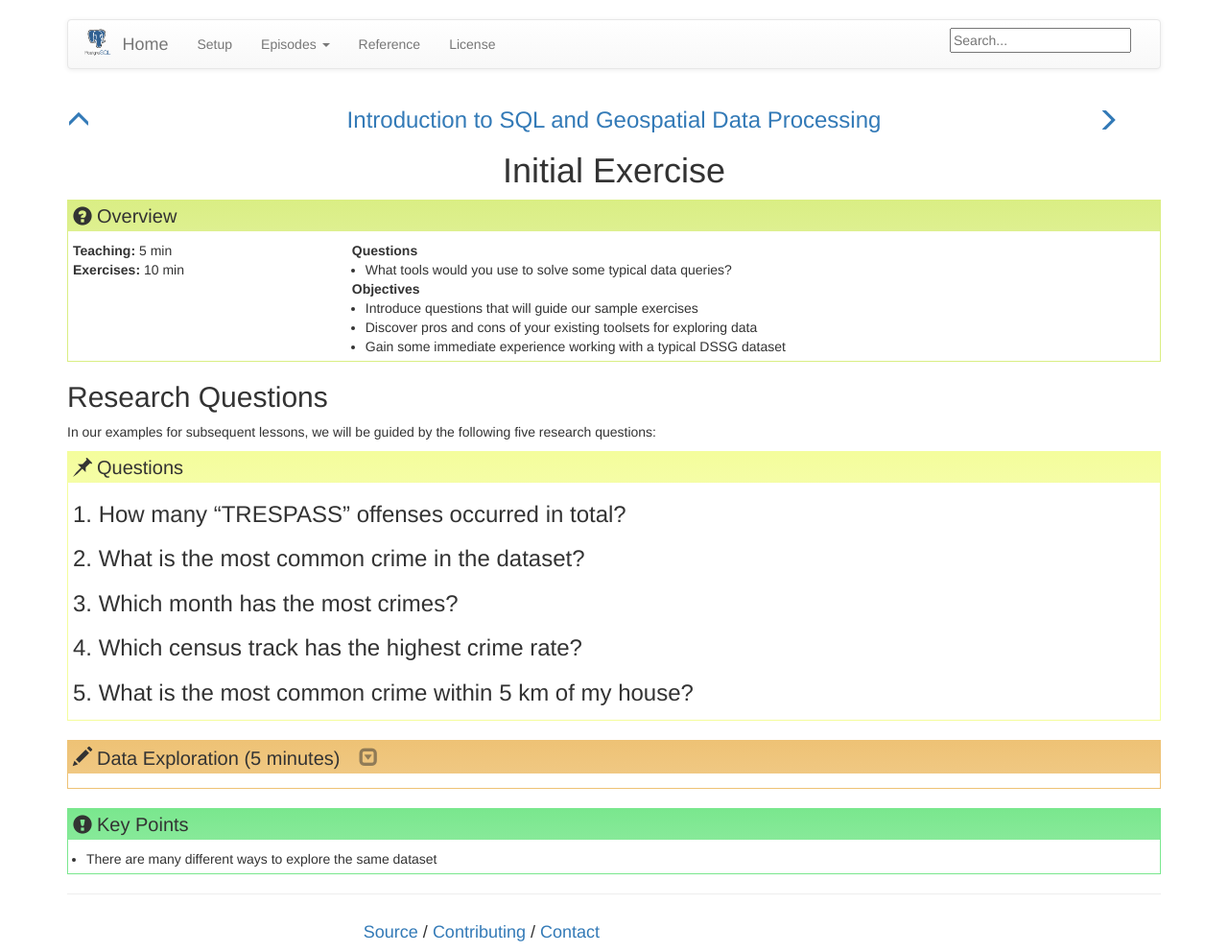
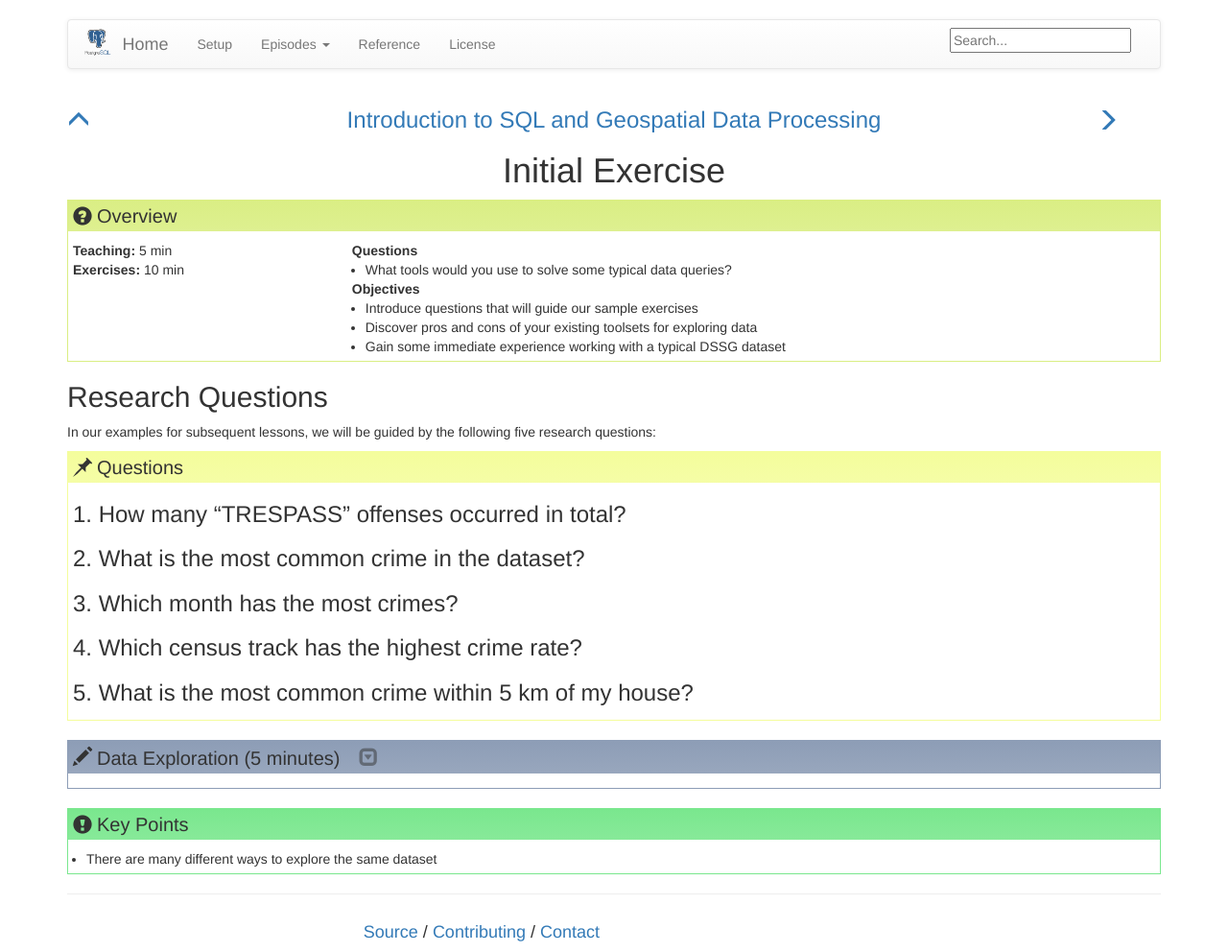
Before and after one commit to uwescience/SQL-geospatial-tutorial, a Jekyll site: the page built from _episodes/00-initialExercise.md, in a window 1280 px wide. Shown: the whole page at 96% size. Built offline with Jekyll 4.4.1, drawn with Linux system fonts in a browser that asks for light colours.

Commit message:
Changing colors

```diff
--- a/assets/css/lesson.scss
+++ b/assets/css/lesson.scss
@@ -15,7 +15,7 @@ $color-source:      #6e5494 !default;
 
 // blockquotes
 $color-callout:     #f4fd9c !default;
-$color-challenge:   #eec275 !default;
+$color-challenge:   #8d9db6 !default;
 $color-checklist:   #dfd2a0 !default;
 $color-discussion:  #eec275 !default;
 $color-keypoints:   #7ae78e !default;
```
